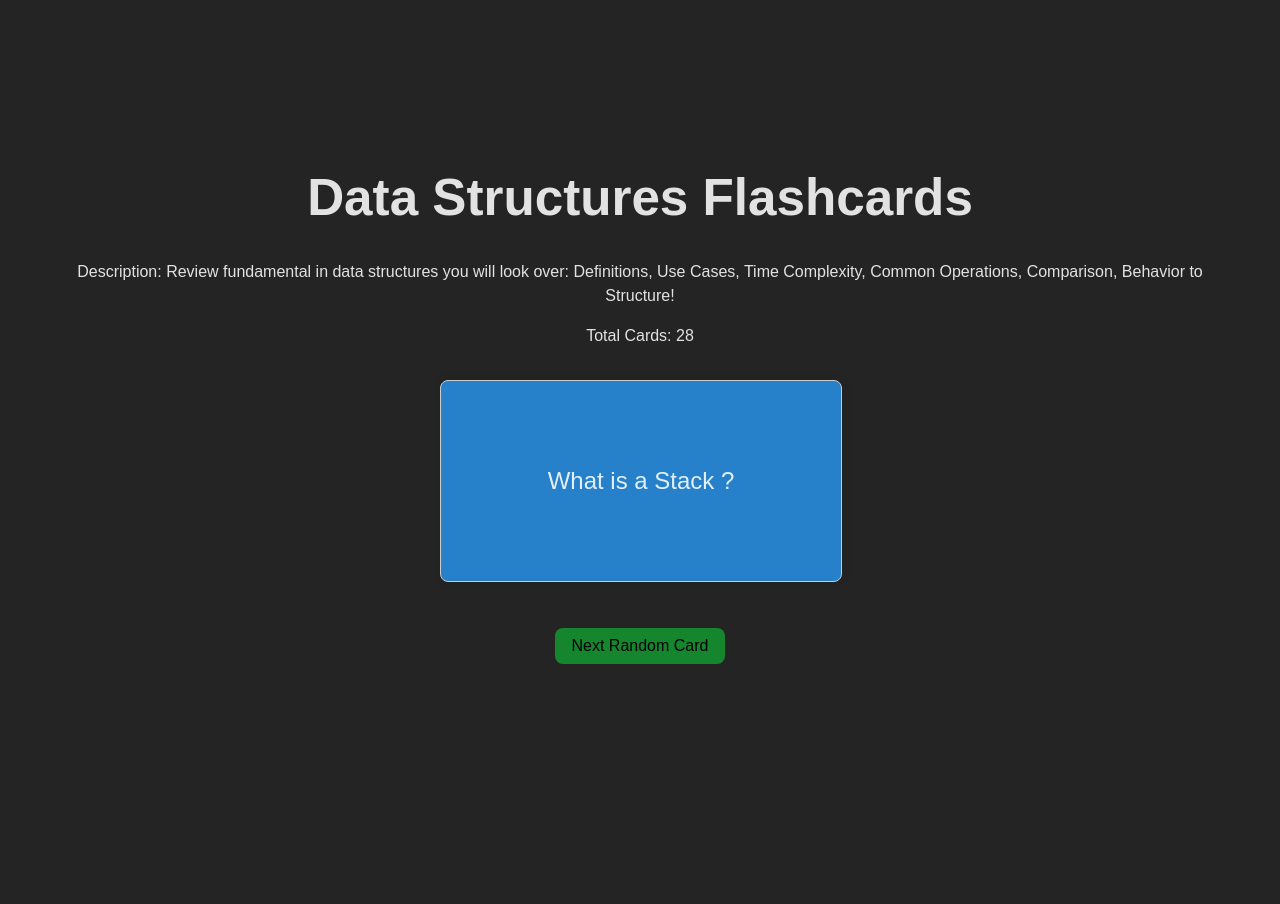
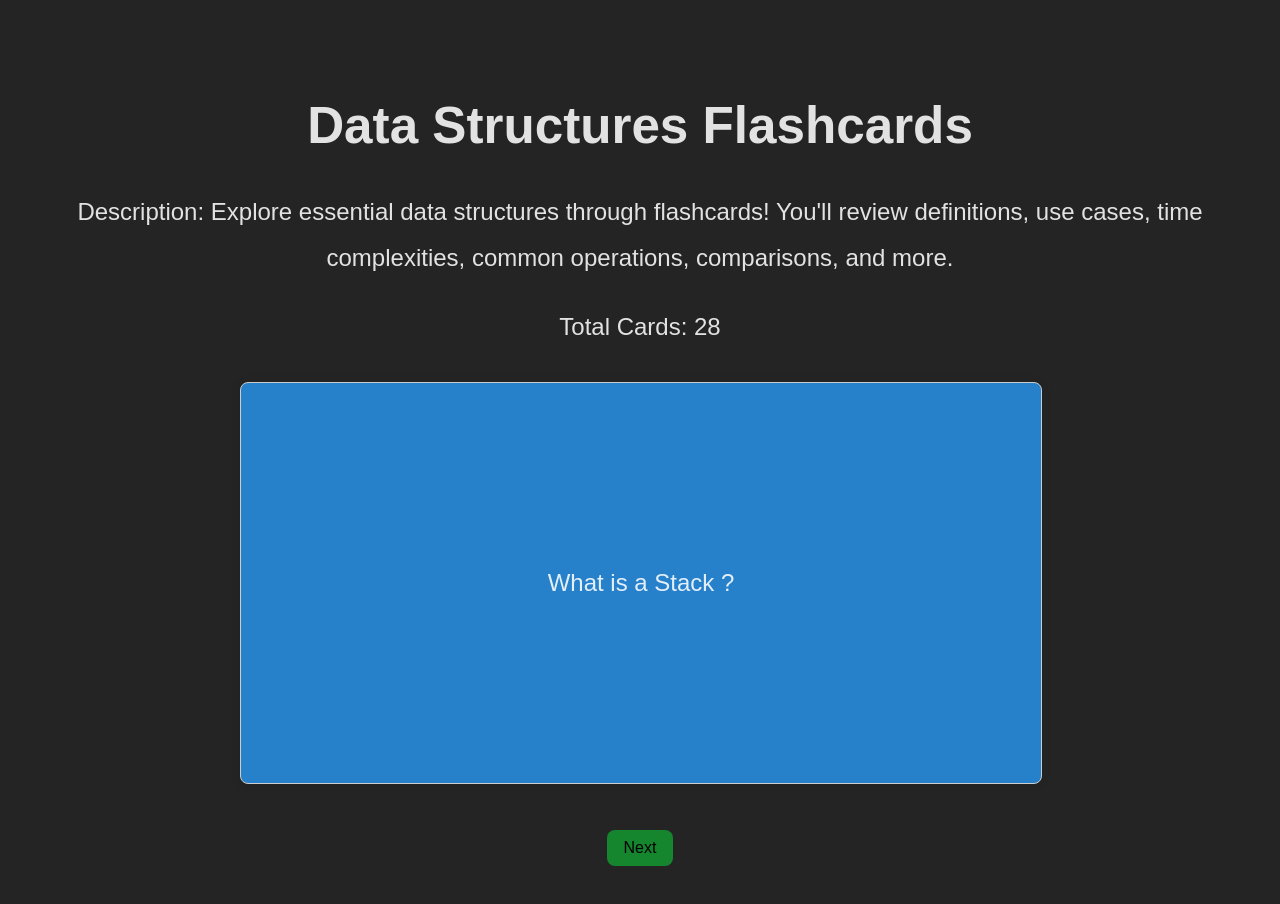
Before and after one commit to angiervr81/Flashcard--Project-, a React (Vite) app in the folder Flashcards/: page / in a window 1280 px wide. Shown: the top 904 px of the page. Before the commit the page ends 800 px from the top, so only its background shows below. Built offline with nearby package versions, Linux system fonts and the light colour scheme.

Commit message:
Updating FlashcardList.jsx
updating description to make it more toned and adding a condition to the random cards to limit repeats after clicking next

```diff
--- a/Flashcards/src/App.css
+++ b/Flashcards/src/App.css
@@ -11,6 +11,11 @@
   padding: 2rem;
 }
 
+.card-description {
+  font-size: 1.5rem;
+  line-height: 1.9;
+}
+
 button {
   margin-top: 1rem;
   padding: 0.5rem 1rem ;
@@ -19,8 +24,8 @@ button {
 }
 
 .flashcard {
-  width: 400px;
-  height: 200px;
+  width: 800px;
+  height: 400px;
   margin: 2rem auto;
   perspective: 1000px;
   cursor: pointer;
--- a/Flashcards/src/assets/components/FlashcardList.jsx
+++ b/Flashcards/src/assets/components/FlashcardList.jsx
@@ -6,7 +6,10 @@ function FlashcardList() {
   const [currentIndex, setCurrentIndex] = useState(0);
 
   const handleNext = () => {
-    const newIndex = Math.floor(Math.random() * flashcards.length);
+    let newIndex;
+    do {
+      newIndex = Math.floor(Math.random() * flashcards.length);
+    } while (newIndex === currentIndex);
     setCurrentIndex(newIndex);
   };
 
@@ -15,12 +18,14 @@ function FlashcardList() {
   return (
     <div className="flashcard-list">
       <h1> Data Structures Flashcards</h1>
-      <p>Description: Review fundamental in data structures you will look over: Definitions, Use Cases, Time Complexity, Common Operations, Comparison, Behavior to Structure!</p>
-      <p>Total Cards: {flashcards.length}</p>
+      <p className='card-description'>
+          Description: Explore essential data structures through flashcards! You'll review definitions, use cases, time complexities, common operations, comparisons, and more.
+      </p>
+      <p className='card-description'>Total Cards: {flashcards.length}</p>
 
       <Flashcard card={currentCard} />
 
-      <button onClick={handleNext}>Next Random Card</button>
+      <button onClick={handleNext}>Next</button>
     </div>
   );
 }
```
